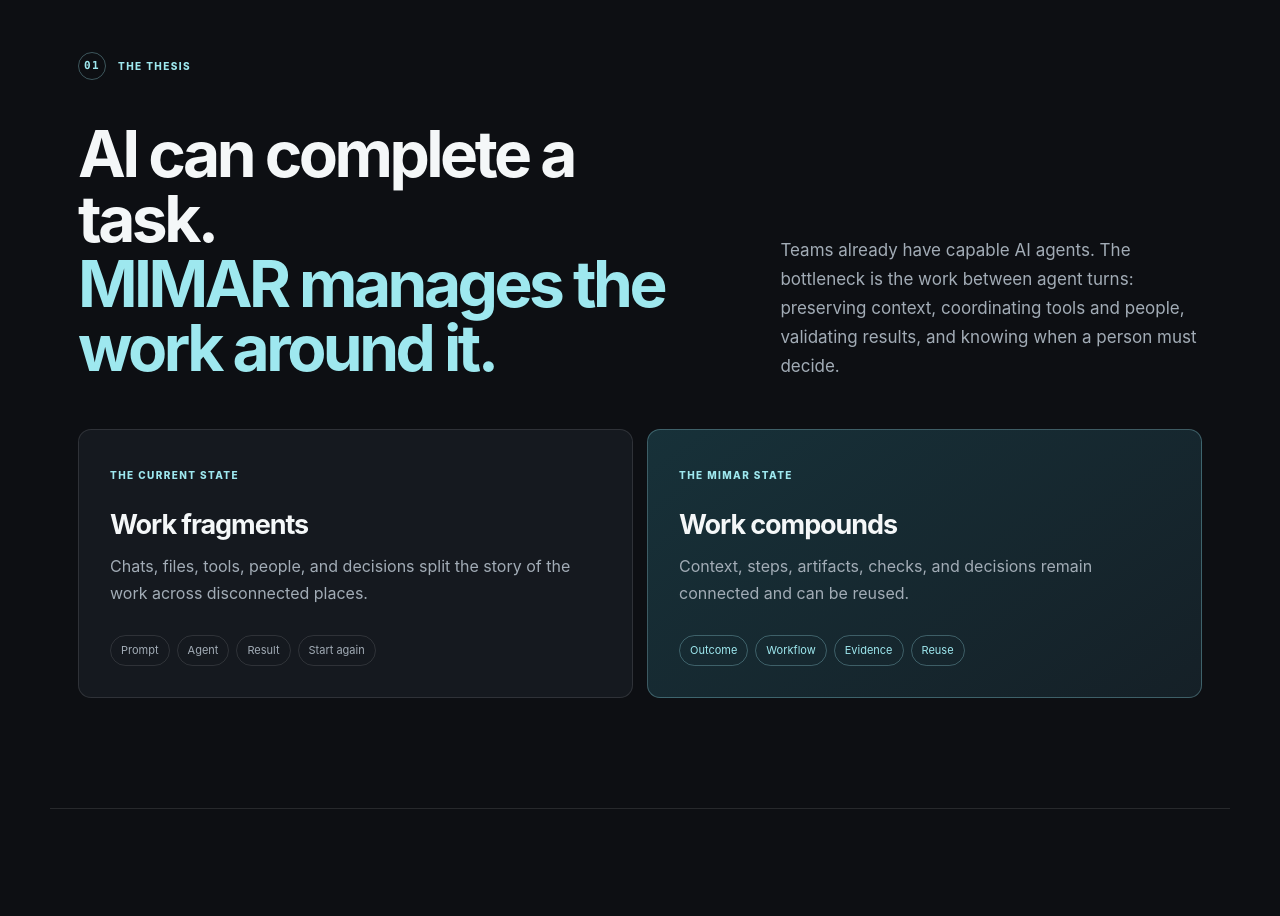
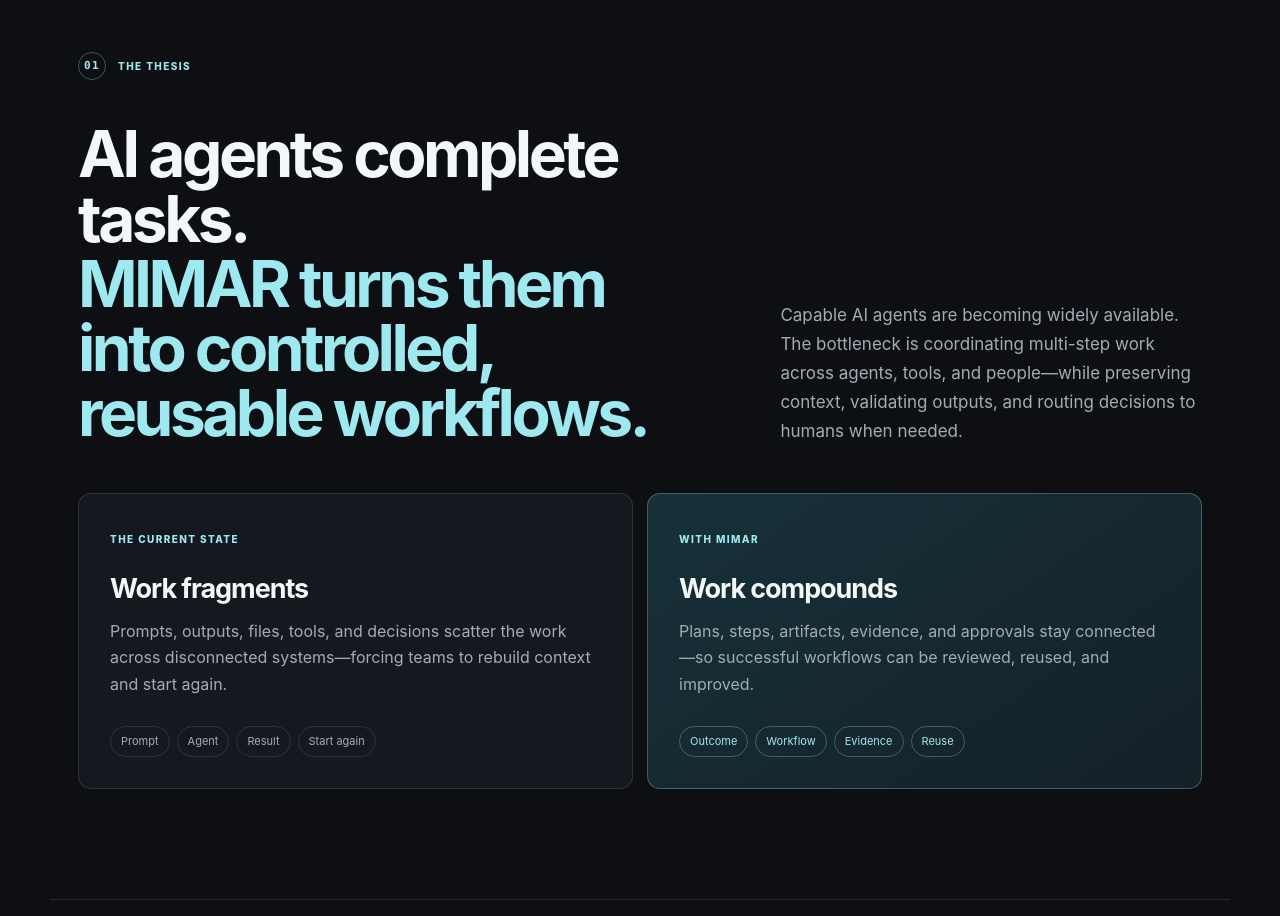
Before and after one commit to MIMAR-AI/mimar-investor-landing, a website: page index.html in a window 1280 px wide. Shown: the part 980-1896 px from the top of the page. Drawn offline with Linux system fonts and the light colour scheme.

Commit message:
Clarify MIMAR execution thesis

```diff
--- a/index.html
+++ b/index.html
@@ -34,8 +34,8 @@
 
     <section class="section" id="thesis" data-reveal>
       <div class="section-label"><span>01</span><p>THE THESIS</p></div>
-      <div class="section-copy"><h2>AI can complete a task.<br /><em>MIMAR manages the work around it.</em></h2><p>Teams already have capable AI agents. The bottleneck is the work between agent turns: preserving context, coordinating tools and people, validating results, and knowing when a person must decide.</p></div>
-      <div class="contrast-grid"><article><small>THE CURRENT STATE</small><h3>Work fragments</h3><p>Chats, files, tools, people, and decisions split the story of the work across disconnected places.</p><ol><li>Prompt</li><li>Agent</li><li>Result</li><li>Start again</li></ol></article><article class="accent-card"><small>THE MIMAR STATE</small><h3>Work compounds</h3><p>Context, steps, artifacts, checks, and decisions remain connected and can be reused.</p><ol><li>Outcome</li><li>Workflow</li><li>Evidence</li><li>Reuse</li></ol></article></div>
+      <div class="section-copy"><h2>AI agents complete tasks.<br /><em>MIMAR turns them into controlled, reusable workflows.</em></h2><p>Capable AI agents are becoming widely available. The bottleneck is coordinating multi-step work across agents, tools, and people—while preserving context, validating outputs, and routing decisions to humans when needed.</p></div>
+      <div class="contrast-grid"><article><small>THE CURRENT STATE</small><h3>Work fragments</h3><p>Prompts, outputs, files, tools, and decisions scatter the work across disconnected systems—forcing teams to rebuild context and start again.</p><ol><li>Prompt</li><li>Agent</li><li>Result</li><li>Start again</li></ol></article><article class="accent-card"><small>WITH MIMAR</small><h3>Work compounds</h3><p>Plans, steps, artifacts, evidence, and approvals stay connected—so successful workflows can be reviewed, reused, and improved.</p><ol><li>Outcome</li><li>Workflow</li><li>Evidence</li><li>Reuse</li></ol></article></div>
     </section>
 
     <section class="section" id="product" data-reveal>
```
